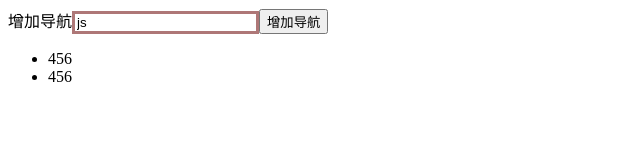
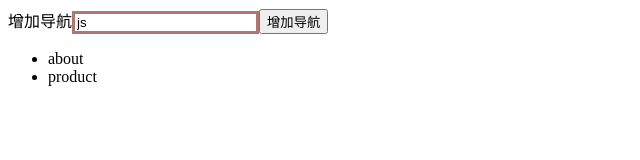
Before and after one commit to Lebron-w/react-study, a React (Create React App) app in the folder demo01/: page / in a window 1280 px wide. Shown: the top 160 px of the page, without its empty margins (0-640 px from the left). Built offline with nearby package versions, Linux system fonts and the light colour scheme.

Commit message:
父子组件传值

```diff
--- a/demo01/src/Menu.js
+++ b/demo01/src/Menu.js
@@ -9,6 +9,7 @@ class Menu extends Component{
             inputValue: 'js',
             list: ['about','product']
         }
+        this.deleteItem = this.deleteItem.bind(this)
     }
     render () {
         return (
@@ -24,13 +25,18 @@ class Menu extends Component{
                     {
                         this.state.list.map((item,index) => {
                             return (
-                                <MenuItem/>
                                 // <li
                                 //    onClick={this.deleteItem.bind(this,index)}
                                 //    key={index}
                                 //    dangerouslySetInnerHTML={{__html:item}}
                                 // >
                                 // </li>
+                                <MenuItem
+                                    content={item}
+                                    index={index}
+                                    key={index+item}
+                                    deleteItem={this.deleteItem}
+                                />
                                 )
                         })
                     }
--- a/demo01/src/MenuItem.js
+++ b/demo01/src/MenuItem.js
@@ -1,17 +1,20 @@
-import Rreact,{Component,Fragment} from 'react'
+import {Component,Fragment} from 'react'
 class MenuItem extends Component {
     constructor (props) {
         super(props)
-        this.state= {
-            deleteItem: '',
-        }
+        this.handleClick= this.handleClick.bind(this)
+        this.state= {}
     }
     render () {
         return (
             <Fragment>
-                <li>456</li>
+                <li onClick={this.handleClick}>{this.props.content}</li>
             </Fragment>
         )
     }
+    handleClick () {
+        this.props.deleteItem(this.props.index)
+        console.log(this.props.index)
+    }
 }
 export default MenuItem
```
